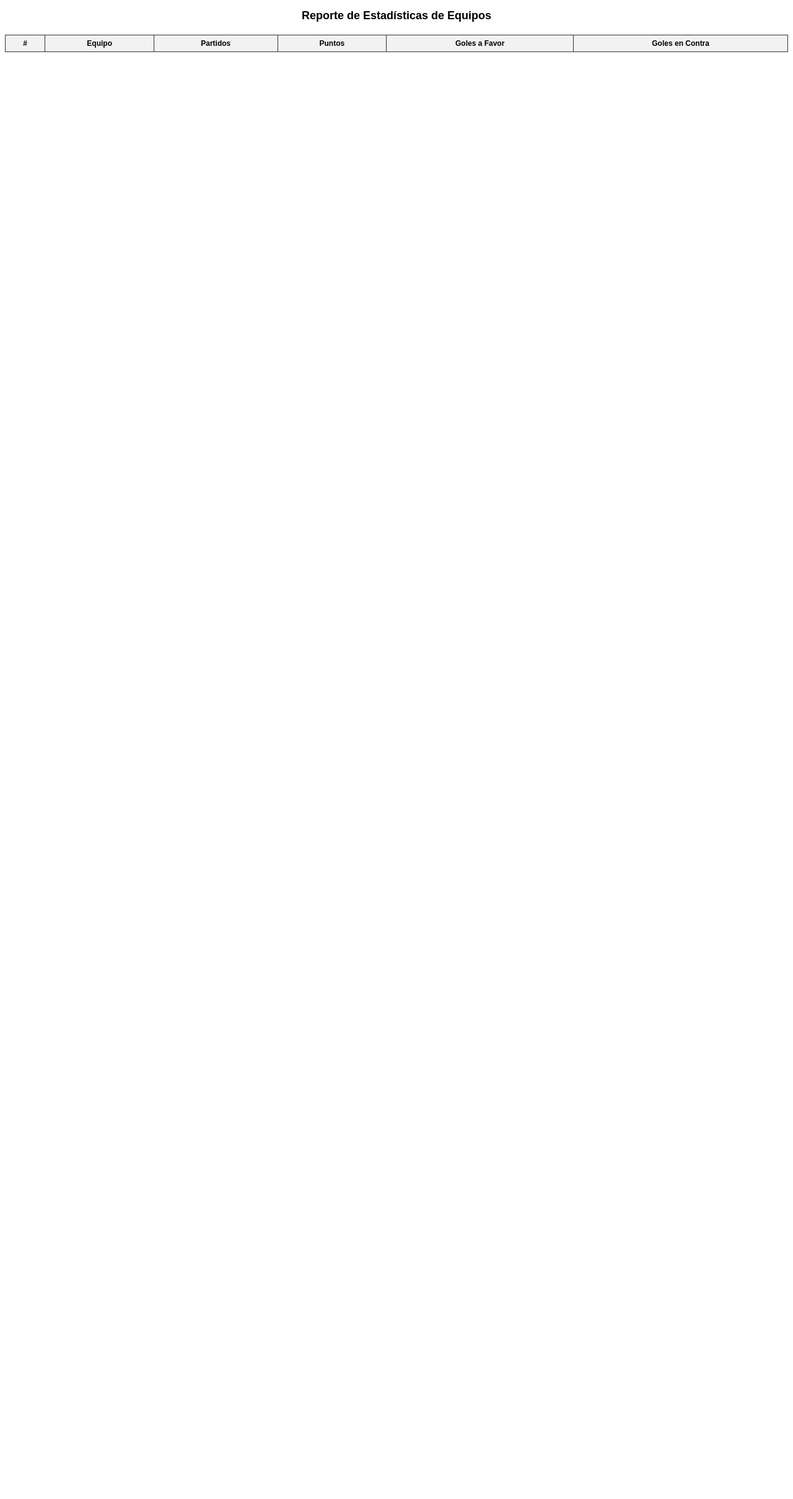
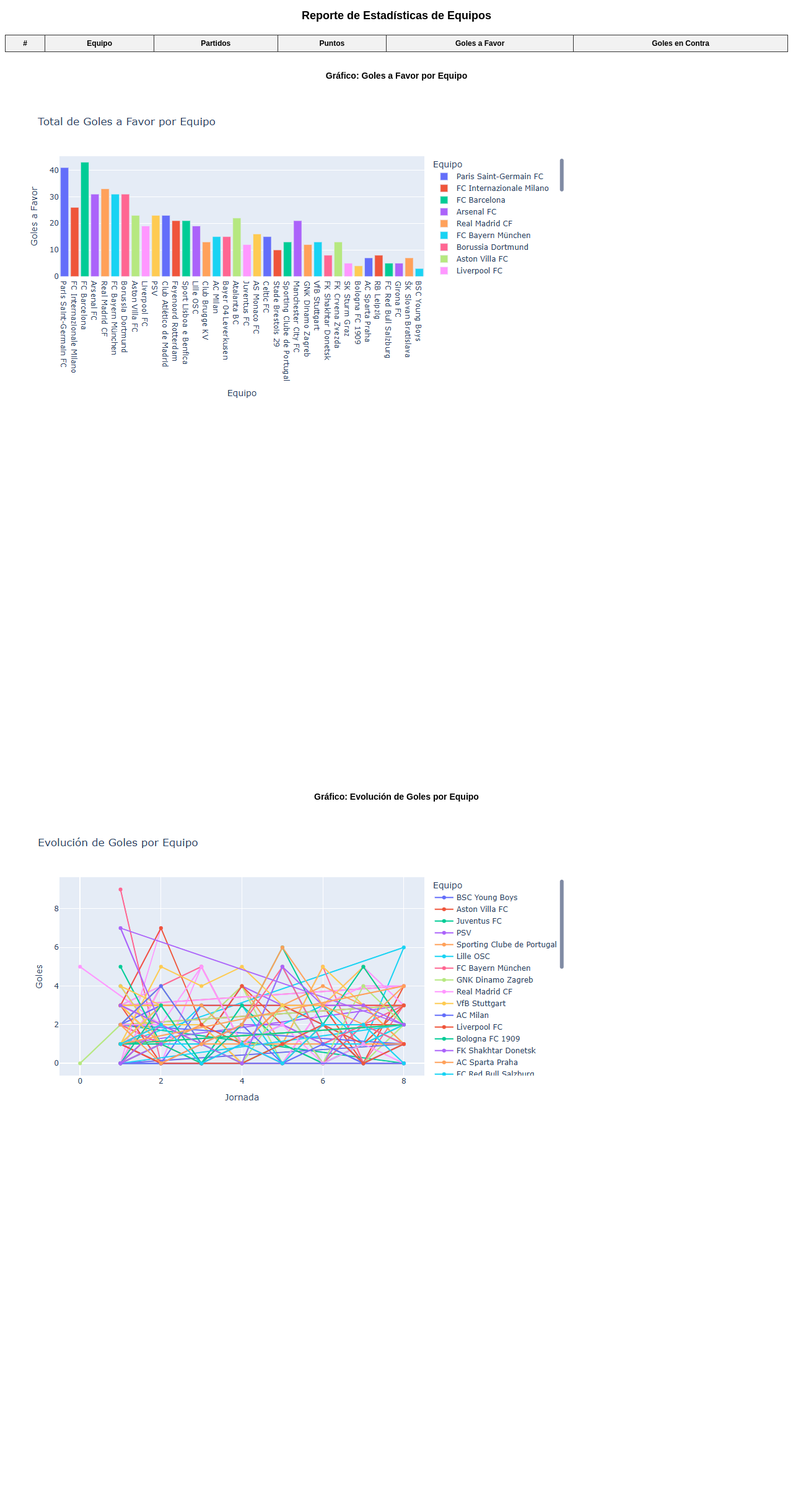
Before and after one commit to cristianriveraxd/Analisis-Predictivo-de-Resultados, a Flask app: template templates/reporte_pdf.html in a window 1280 px wide; the page is wider, and only the part inside the window is pictured. Shown: that part at 62% size. Before the commit the page ends 84 px from the top of that part, so only its background shows below. Run offline with Flask 3, Linux system fonts and the light colour scheme; the template is opened without the code that fills it, so the values that code supplies are empty.

Commit message:
adding grahps into the PDF

```diff
--- a/app.py
+++ b/app.py
@@ -12,7 +12,7 @@ import os
 import plotly.express as px
 import plotly.io as pio
 from datetime import datetime
-
+from html2image import Html2Image
 
 app = Flask(__name__)
 
@@ -94,13 +94,19 @@ def crear_grafico_por_equipo(matches, equipo_filtrado=None):
 
     fig = px.line(df_evolucion, x="Jornada", y="Goles", color="Equipo", markers=True,
                   title="Evolución de Goles por Equipo", width=900, height=500)
-    return pio.to_html(fig, full_html=False)
+
 def crear_grafico_barras(df):
     fig = px.bar(df, x="Equipo", y="GolesFavor", color="Equipo",
                  title="Total de Goles a Favor por Equipo",
                  labels={"GolesFavor": "Goles a Favor"},
                  hover_data=["Partidos", "Puntos"],
                  width=900, height=500)
+    hti = Html2Image()
+    hti.screenshot(
+    html_str=pio.to_html(fig, full_html=True),
+    save_as="barras_grafo.png",
+    size=(1500, 1100)
+)
     return pio.to_html(fig, full_html=False)
 @app.route("/dashboard")
 def dashboard():
@@ -291,15 +297,10 @@ def index():
         for equipo, datos in puntos_por_equipo.items()
     ]).sort_values(by='Puntos', ascending=False)
 
-    for idx, row in df.iterrows():
-        max_puntos_posibles = row['Partidos'] * 3
-        if row['Puntos'] > max_puntos_posibles:
-            print(f"ERROR: Equipo {row['Equipo']} tiene {row['Puntos']} puntos pero solo {row['Partidos']} partidos.")
-
     # Regresión lineal
     X = df[['Partidos']]
     y = df['Puntos']
-    modelo = LinearRegression(fit_intercept=False).fit(X, y)
+    modelo = LinearRegression().fit(X, y)
     pendiente = modelo.coef_[0]
     interseccion = modelo.intercept_
     r2 = modelo.score(X, y)
--- a/templates/reporte_pdf.html
+++ b/templates/reporte_pdf.html
@@ -36,5 +36,10 @@
             {% endfor %}
         </tbody>
     </table>
+
+<h3 style="text-align:center; margin-top:30px;">Gráfico: Goles a Favor por Equipo</h3>
+<img src="barras_grafo.png" width="1500">
+<h3 style="text-align:center; margin-top:30px;">Gráfico: Evolución de Goles por Equipo</h3>
+<img src="goles_equipo.png" width="1500">
 </body>
 </html>
```
Also changed, not shown: barras_grafo.png (added), goles_equipo.png (added).
